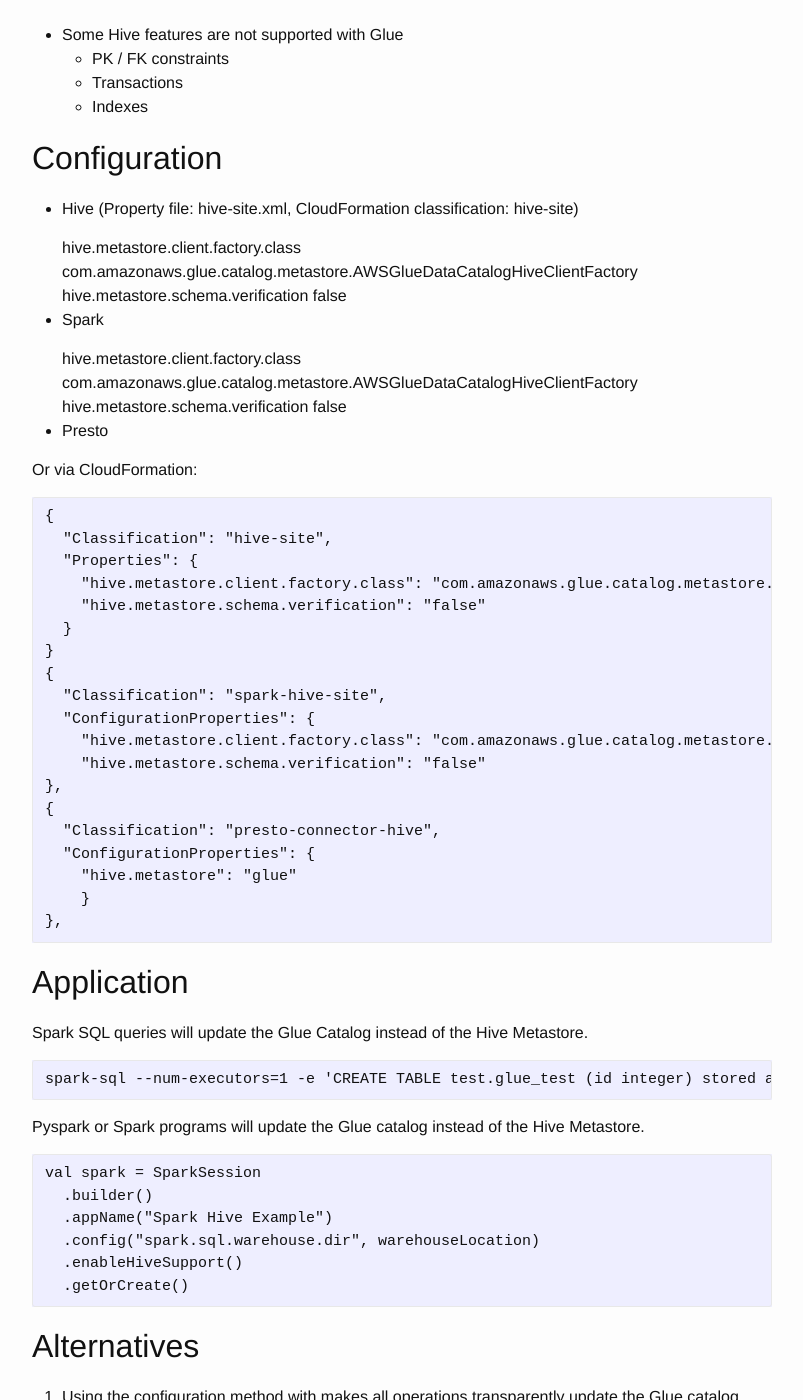
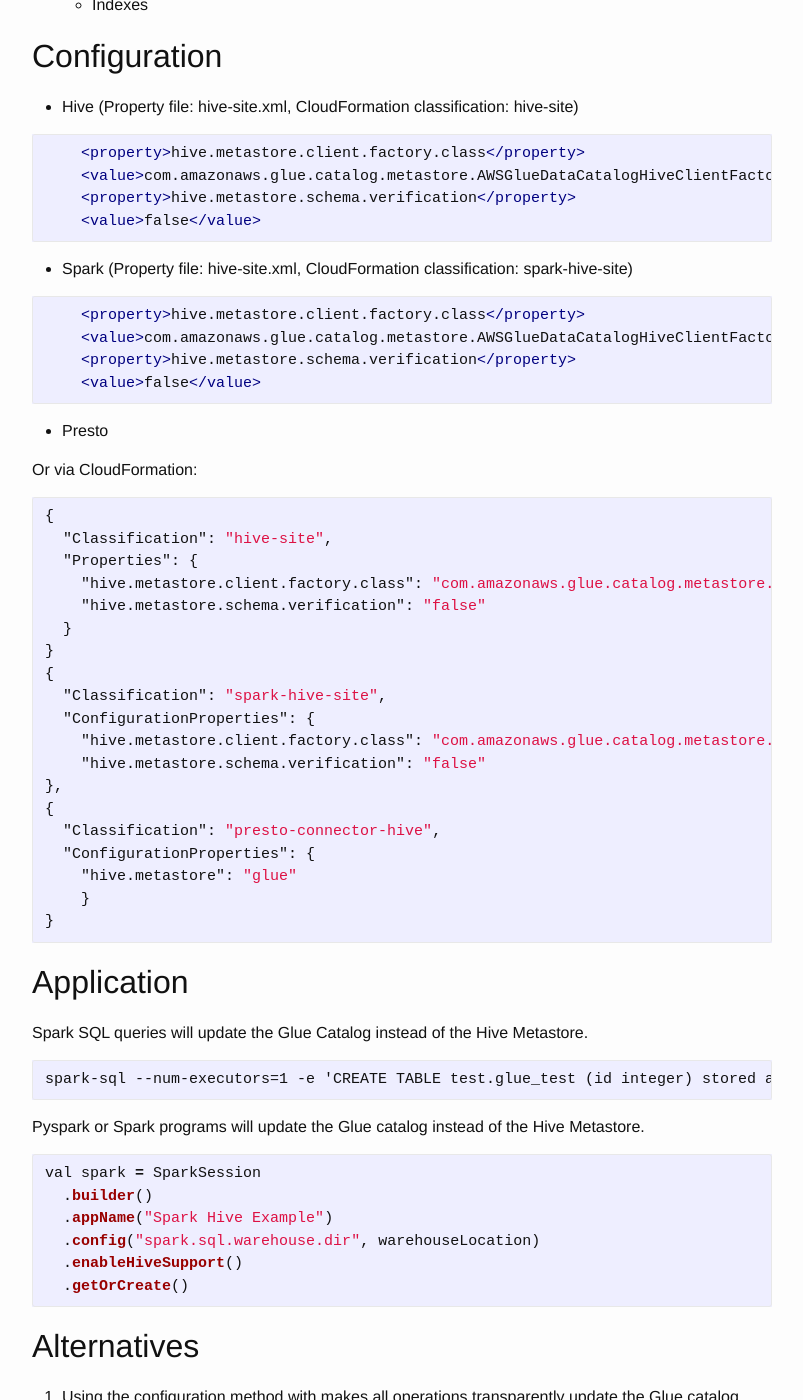
Before and after one commit to LeviAndrewDixon/LeviAndrewDixon.github.io, a Jekyll site: the page built from _posts/2021-04-11-integrate-spark-with-glue-meta.markdown, in a window 1280 px wide and 1400 px high, scrolled down 1323 px. Shown: the whole window, without its empty margins (238-1041 px from the left). Built offline with Jekyll 4.4.1, drawn with Linux system fonts in a browser that asks for light colours; some of the changed text lies outside the part shown.

````diff
--- a/Gemfile
+++ b/Gemfile
@@ -4,3 +4,4 @@ source "https://rubygems.org"
 
 # Whitelisted plugins not included in runtime dependencies.
 gem "github-pages", "~> 214", group: :jekyll_plugins
+gem "jekyll-theme-midnight"
--- a/_config.yml
+++ b/_config.yml
@@ -9,13 +9,12 @@
 title: LAD Dev Blog
 email: levi.dixon@gmail.com
 description: > # this means to ignore newlines until "baseurl:"
-  Dev Blog.  Sample code from personal projects.
-  You can edit this line in _config.yml. Description will appear in your
-  document head meta (for Google search results) and in your feed.xml site description.
+  Dev Blog dicussing technology, database architecture, cloud architecture, big data processing, programming languages, and anything else technogy related.
+  AWS, Hive, Spark, Presto, Hbase, AWS, Athena, Redshift, Parquet, ORC, Data Lake
 baseurl: "" # the subpath of your site, e.g. /blog
-url: "http://yourdomain.com" # the base hostname & protocol for your site
-twitter_username: jekyllrb
-github_username:  jekyll
+#url: "http://yourdomain.com" # the base hostname & protocol for your site
+#twitter_username: jekyllrb
+github_username: LeviAndrewDixon
 
 # Build settings
 markdown: kramdown
--- a/_posts/2021-04-11-integrate-spark-with-glue-meta.markdown
+++ b/_posts/2021-04-11-integrate-spark-with-glue-meta.markdown
@@ -49,41 +46,46 @@ Using the [Glue][link-glue-components] catalog provides a more central place in
 
 - Hive (Property file: hive-site.xml, CloudFormation classification: hive-site)
 
-
+```xml
     <property>hive.metastore.client.factory.class</property>
     <value>com.amazonaws.glue.catalog.metastore.AWSGlueDataCatalogHiveClientFactory<value>
     <property>hive.metastore.schema.verification</property>
     <value>false</value>
-- Spark
+  ```
+- Spark (Property file: hive-site.xml, CloudFormation classification: spark-hive-site)
 
+```xml
     <property>hive.metastore.client.factory.class</property>
     <value>com.amazonaws.glue.catalog.metastore.AWSGlueDataCatalogHiveClientFactory<value>
     <property>hive.metastore.schema.verification</property>
     <value>false</value>
+```
 
 - Presto
 
 Or via CloudFormation:
 
-    {
-      "Classification": "hive-site",
-      "Properties": {
-        "hive.metastore.client.factory.class": "com.amazonaws.glue.catalog.metastore.AWSGlueDataCatalogHiveClientFactory",
-        "hive.metastore.schema.verification": "false"
-      }
+```json
+{
+  "Classification": "hive-site",
+  "Properties": {
+    "hive.metastore.client.factory.class": "com.amazonaws.glue.catalog.metastore.AWSGlueDataCatalogHiveClientFactory",
+    "hive.metastore.schema.verification": "false"
+  }
+}
+{
+  "Classification": "spark-hive-site",
+  "ConfigurationProperties": {
+    "hive.metastore.client.factory.class": "com.amazonaws.glue.catalog.metastore.AWSGlueDataCatalogHiveClientFactory"
+    "hive.metastore.schema.verification": "false"
+},
+{
+  "Classification": "presto-connector-hive",
+  "ConfigurationProperties": {
+    "hive.metastore": "glue"
     }
-    {
-      "Classification": "spark-hive-site",
-      "ConfigurationProperties": {
-        "hive.metastore.client.factory.class": "com.amazonaws.glue.catalog.metastore.AWSGlueDataCatalogHiveClientFactory"
-        "hive.metastore.schema.verification": "false"
-    },
-    {
-      "Classification": "presto-connector-hive",
-      "ConfigurationProperties": {
-        "hive.metastore": "glue"
-        }
-    },
+}
+```
 
 ## Application
 
@@ -93,12 +95,14 @@ Spark SQL queries will update the Glue Catalog instead of the Hive Metastore.
 
 Pyspark or Spark programs will update the Glue catalog instead of the Hive Metastore.
 
-    val spark = SparkSession
-      .builder()
-      .appName("Spark Hive Example")
-      .config("spark.sql.warehouse.dir", warehouseLocation)
-      .enableHiveSupport()
-      .getOrCreate()
+```python
+val spark = SparkSession
+  .builder()
+  .appName("Spark Hive Example")
+  .config("spark.sql.warehouse.dir", warehouseLocation)
+  .enableHiveSupport()
+  .getOrCreate()
+```
 
 ## Alternatives
 
````
Also changed, not shown: other parts of _posts/2021-04-11-integrate-spark-with-glue-meta.markdown (+0 -3 lines), Gemfile.lock.
